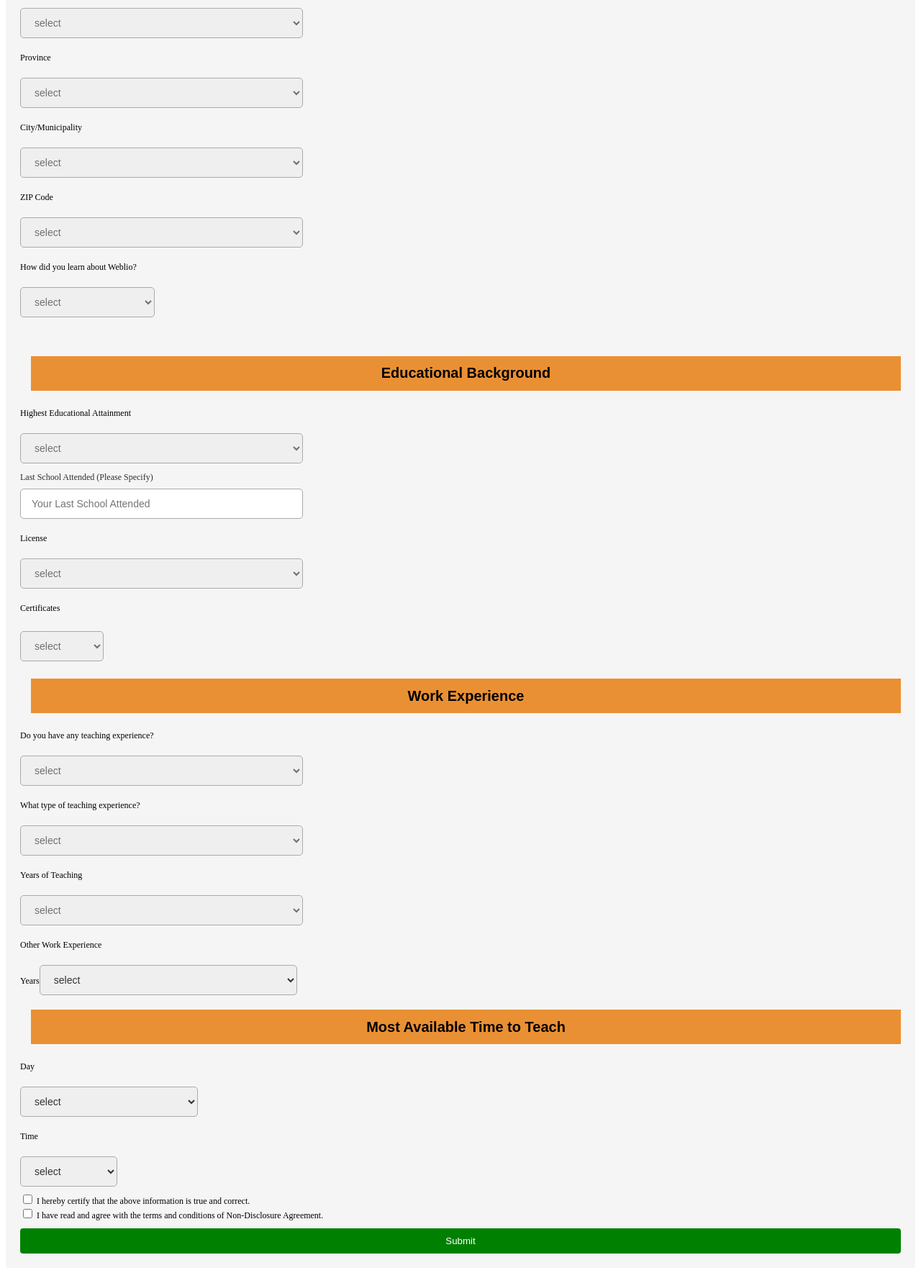
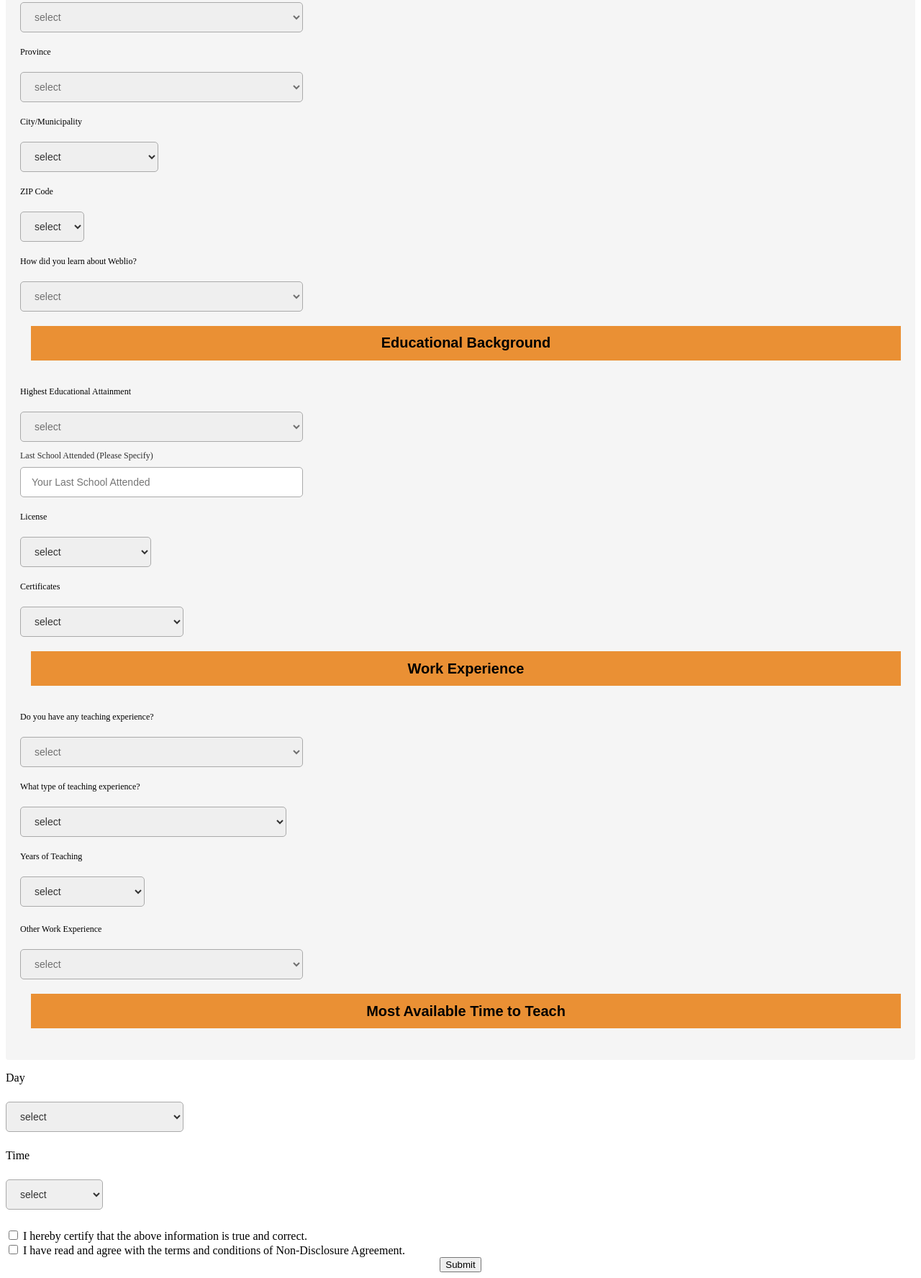
Before and after one commit to Farrah-Ubanan/Ubanan-Form-Validation, a plain HTML site: page index.html in a window 1280 px wide. Shown: the part 1013-2789 px from the top of the page at 72% size. Drawn offline with Linux system fonts and the light colour scheme.

Commit message:
Update index.html

```diff
--- a/index.html
+++ b/index.html
@@ -25,6 +25,7 @@
 <b>Personal Information</b>
 </center>
 </div>
+<div class="container">
  <!--First Name-->
 <form id="form" action="/">
   <div class="fields">
@@ -53,28 +54,28 @@
 <input type="date" placeholder="Enter birth date" required>
 </div>
 
-
       <div class="input-field">
 <label for="Suffix">Suffix</label>
 <input id="Suffix" name="Suffix" placeholder="Optional"type="text">
 </div>
 
-<div class="input-field">
 <p>Sex</p>
 <select id="Sex" name="Sex" required>
 <option value="select">select</option>
 <option value="Male">Male</option>
 <option value="Female">Female</option>
-</div></select>
+</select>
+
+
 
 <div class="input-field">
     <div class="input-control">
 <label for="Contact">Contact Number</label>
 <input id="Contact"name="Contact" type="Contact" placeholder="Your Contact Number">
 <div class="error"></div>
-</div></div></div>
+</div></div>
 
-<div class="fields">
+
 <div class="input-field">
 <label for="SKYPE">SKYPE ID</label>
 <input id="SKYPE"name="SKYPE" placeholder="Your SKYPE ID" type="SKYPE" required></div></div>
@@ -85,7 +86,6 @@
 <input id="email" name="email" placeholder="Your Email" type="text" required></div>
 
 <p>Region</p>
-<div class="fields">
 <div class="input-field">
 <select id="Region" name="Region" required>
 <option value="select">select</option>
@@ -106,10 +106,9 @@
 <option value="15">CAR – Cordillera Administrative Region</option>
 <option value="16">ARMM – Autonomous Region in Muslim Mindanao</option>
 </select>
-<div class="error"></div></div></select>
+</div>
 
 <p>Province</p>
-<div class="fields">
 <div class="input-field">
 <select id="Province" name="Province"required>
 <option value="select">select</option>
@@ -293,13 +292,11 @@
 <option value="Tawi-Tawi
 ">Tawi-Tawi
 </option>
-  </select>
-<div class="error"></div>
-</div></select>
+</select></div>
+
+
 
 <p>City/Municipality </p>
-<div class="fields">
-<div class="input-field">
 <select id="City" name="City" required>
 <option value="select">select</option>
 <option value="-------Ilocos Norte-------">-------Ilocos Norte-------</option>
@@ -385,12 +382,10 @@
 <option value="2005">2005</option>
 <option value="2006">2006</option>
 <option value="2007">2007</option>
-<br><br>
-<div class="error"></div>
 </div></select>
 
-<p>How did you learn about Weblio?</p=1>
-<div class="select">
+<p>How did you learn about Weblio?</p>
+<div class="input-field">
 <select id="How" name="How" required>
 <option value="select">select</option>
  <option value="Google Search">Google Search</option>
@@ -404,16 +399,15 @@
 <option value="Job Portal">Job Portal</option>
 <option value="Referred by someone">Referred by someone</option>
 <option value="Others">Others</option>
-  </select> </div></div></div></div><br><br>
+</select></div></div>
 
 <center>
  <div class="tops">
 <b>Educational Background</b>
-</center></div> </div> </div>
-
-<p>Highest Educational Attainment</p>
+</center>
 <div class="fields">
 <div class="input-field">
+<p>Highest Educational Attainment</p>
 <select id="Attainment" name="Attainment" required>
 <option value="select">select</option>
 <option value="Doctorate Degree">Doctorate Degree</option>
@@ -422,69 +416,53 @@
 <option value="Associate Degree">Associate Degree</option>
 <option value="Highschool Graduate">Highschool Graduate</option>
 <option value="Primary Level">Primary Level</option>
-<div class="error"></div></div></select></div></div>
+</select></div>
+<div class="input-field">
 
-<div class="fields">
-<div class="input-field"><label for="Date">Last School Attended (Please Specify)</label>
-<input id="Attended" name="Attended" placeholder="Your Last School Attended " type="text" required>
-</div>
+<label for="Date">Last School Attended (Please Specify)</label>
+<input id="Attended" name="Attended" placeholder="Your Last School Attended " type="text" required></div>
 
 <p> License </p>
-<div class="fields">
-<div class="input-field">
 <select id="Professional License" name="Professional License" required>
 <option value="select">select</option>
 <option value="Professional License">Professional License</option>
-<option value="None">None</option>
-<div class="error"></div>
-</div></select>
+<option value="None">None</option></select>
 
 
 <p> Certificates </p>
-<div class="fields">
-<div class="input-field">
     <select id="Certificates" name="Certificates" required>
     <option value="select">select</option>
 <option value="ESL">ESL related certificates</option>
 <option value="Non-ESL">Non-ESL related certificates</option>
 <option value="None">None</option>
-<div class="error"></div>
-</div></select></div></div></div>
+</select></div>
 
 <center>
  <div class="tops">
 <b>Work Experience</b>
 </center>
-</div>
 
 
- <p>Do you have any teaching experience?</p>
 <div class="fields">
 <div class="input-field">
+ <p>Do you have any teaching experience?</p>
     <select id="experience" name="experience" required>
     <option value="select">select</option>
 <option value="Yes">Yes</option>
 <option value="No">No</option>
-<div class="error"></div>
-</div></select></div>
+</select></div>
 
 
  <p>What type of teaching experience?</p>
-<div class="fields">
-<div class="input-field">
 <select id="type" name="type" required>
 <option value="select">select</option>
 <option value="Online English Teaching (Home-based)">Online English Teaching (Home-based)</option>
 <option value="Online English Teaching (Office-based)">Online English Teaching (Office-based)</option>
 <option value="English Tutoring (Man-to-Man Teaching)">English Tutoring (Man-to-Man Teaching)</option>
 <option value="Classroom Set Up (Primary, Secondary, or Tertiary)">Classroom Set Up (Primary, Secondary, or Tertiary)</option>
-<div class="error"></div>
-</div></select></div>
-
+</select>
 
 <p>Years of Teaching </p>
-<div class="fields">
-<div class="input-field">
 <select id="Years" name="Years" required>
 <option value="select">select</option>
 <option value="1 year">1 year</option>
@@ -498,12 +476,11 @@
 <option value="9 years">9 years</option>
 <option value="10 years">10 years</option>
 <option value=" more than 10 years"> more than 10 years</option>
-<div class="error"></div>
-</div></select></div>
+</select>
 
-
+<div class="input-field">
 <p>Other Work Experience </p>
-Years<select id="Work" name="Work" required>
+<select id="Work" name="Work" required>
 <option value="select">select</option>
 <option value="Architecture and Engineering">Architecture and Engineering</option>
 <option value="Building and Grounds Cleaning and Maintenance">Building and Grounds Cleaning and Maintenance</option>
@@ -526,14 +503,12 @@ Years<select id="Work" name="Work" required>
 <option value="Office and Administrative Support">Office and Administrative Support</option>
 <option value="Personal Care and Service">Personal Care and Service</option>
 <option value="Part-time (PM schedule)">Part-time (PM schedule)</option>
-<div class="error"></div>
-</div></select></div>
+</select></div></div>
+<center>
 
-<center>
  <div class="tops">
 <b>Most Available Time to Teach</b>
-</center>
-</div>
+</center> </div>
 
 
  <p>Day</p>
@@ -542,7 +517,7 @@ Years<select id="Work" name="Work" required>
 <option value="Weekdays">Weekdays</option>
 <option value="Weekends ">Weekends </option>
 <option value="Both Weekdays and Weekends">Both Weekdays and Weekends</option>
-</div></select></div>
+</select>
 
 <p>Time</p>
 <select id="Time" name="Time" required>
@@ -551,16 +526,21 @@ Years<select id="Work" name="Work" required>
 <option value="13:00 - 16:00">13:00 - 16:00</option>
 <option value="00:00 - 08:00">00:00 - 08:00</option>
 <option value="16:00 - 24:00">16:00 - 24:00</option>
-<div class="error"></div>
-</div></select></div>
+</select><br>
+<br>
+
+</div>
 
 <input type="checkbox" id="certify" name="certify" value="information"required>
 <label for="certify">I hereby certify that the above information is true and correct.</label><br>
-<input type="checkbox" id="agree" name="agree" value="conditions">
-<label for="agree">I have read and agree with the terms and conditions of Non-Disclosure Agreement.</label><br>
+<input type="checkbox" id="agree" name="agree" value="conditions"required>
+<label for="agree">I have read and agree with the terms and conditions of Non-Disclosure Agreement.</label>
+<br>
 
-           <button type="submit">Submit</button>
-        </form>
+           <center><button class="topp" type="submit">Submit</button></center>
+
  </div>
+        </form>   </div>
+
 </body>
 </html>
```
Lines whose indentation alone changed are shown as unchanged.
